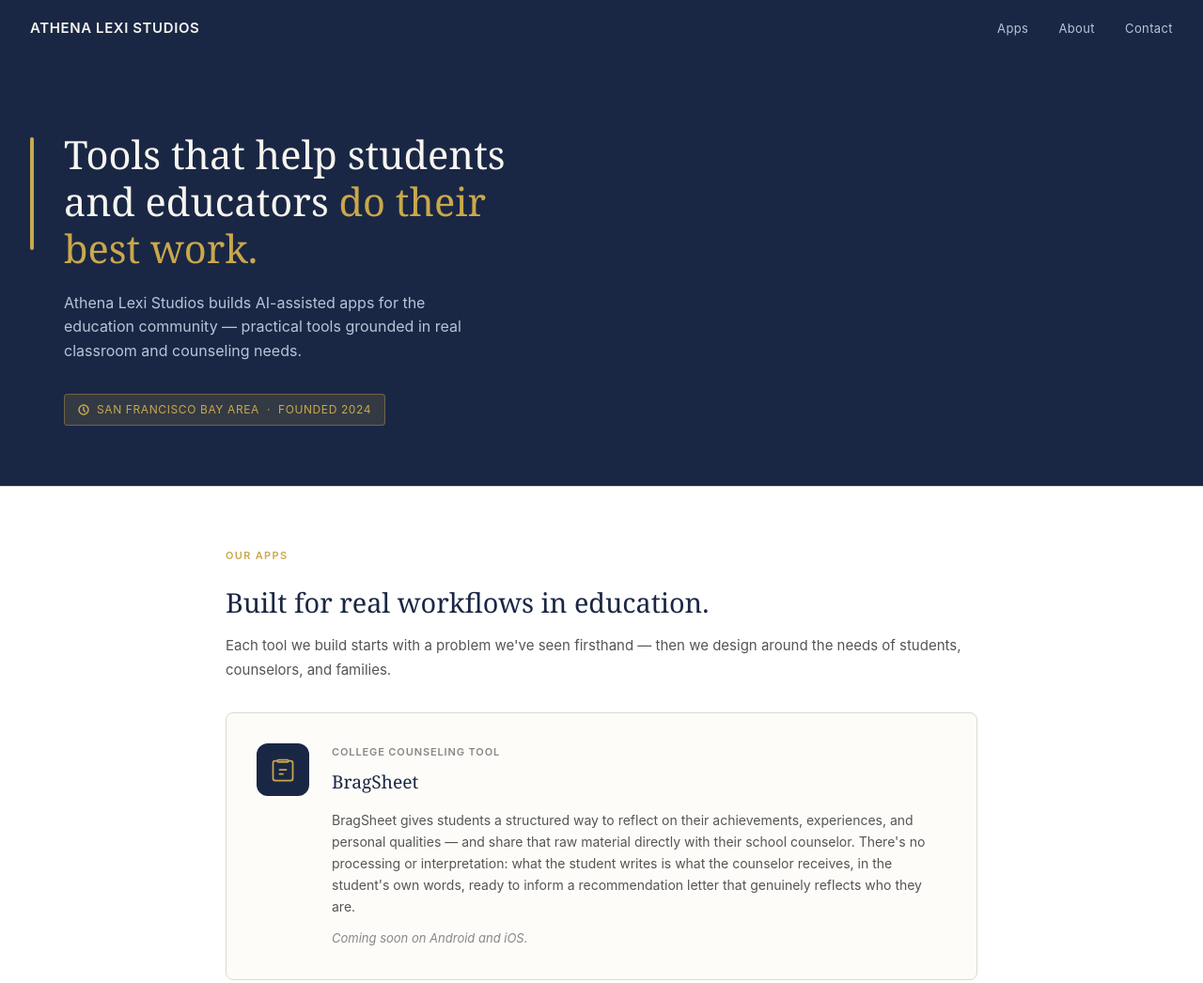
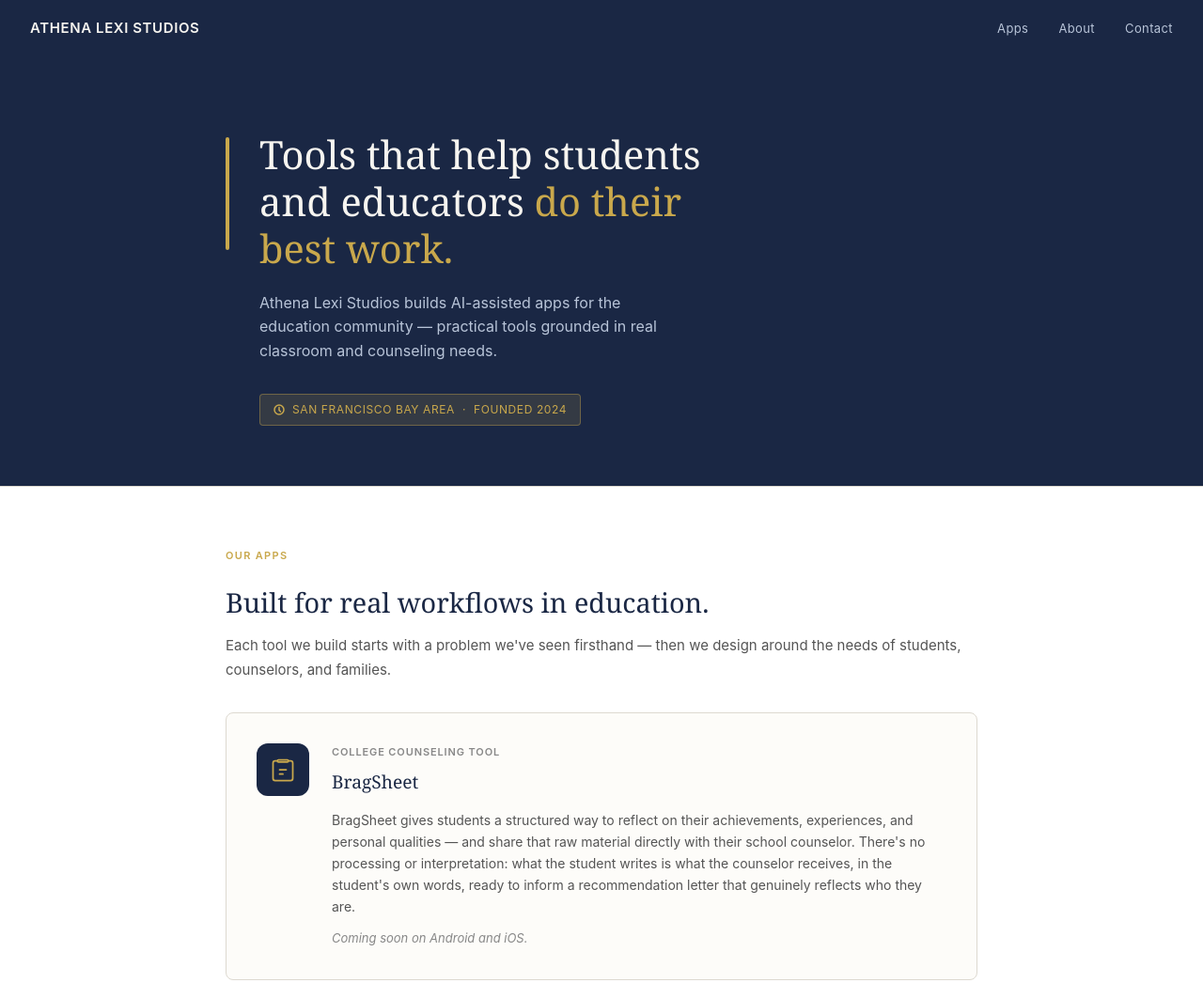
Before and after one commit to greatmazinger/bragsheet-home, a plain HTML site: page index.html in a window 1280 px wide. Shown: the top 1046 px of the page at 94% size. Drawn offline with Linux system fonts and the light colour scheme.

Commit message:
Changes to homepage.

```diff
--- a/index.html
+++ b/index.html
@@ -54,6 +54,11 @@
   .hero {
     background: #1A2744;
     padding: 5rem 2rem 4rem;
+  }
+
+  .hero-inner {
+    max-width: 800px;
+    margin: 0 auto;
     display: flex;
     align-items: flex-start;
     gap: 2rem;
@@ -344,6 +349,7 @@
 </nav>
 
 <section class="hero">
+  <div class="hero-inner">
   <div class="hero-rule"></div>
   <div class="hero-text">
     <h1>Tools that help students and educators <em>do their best work.</em></h1>
@@ -355,6 +361,7 @@
       </svg>
       San Francisco Bay Area &nbsp;·&nbsp; Founded 2024
     </div>
+  </div>
   </div>
 </section>
 
```
